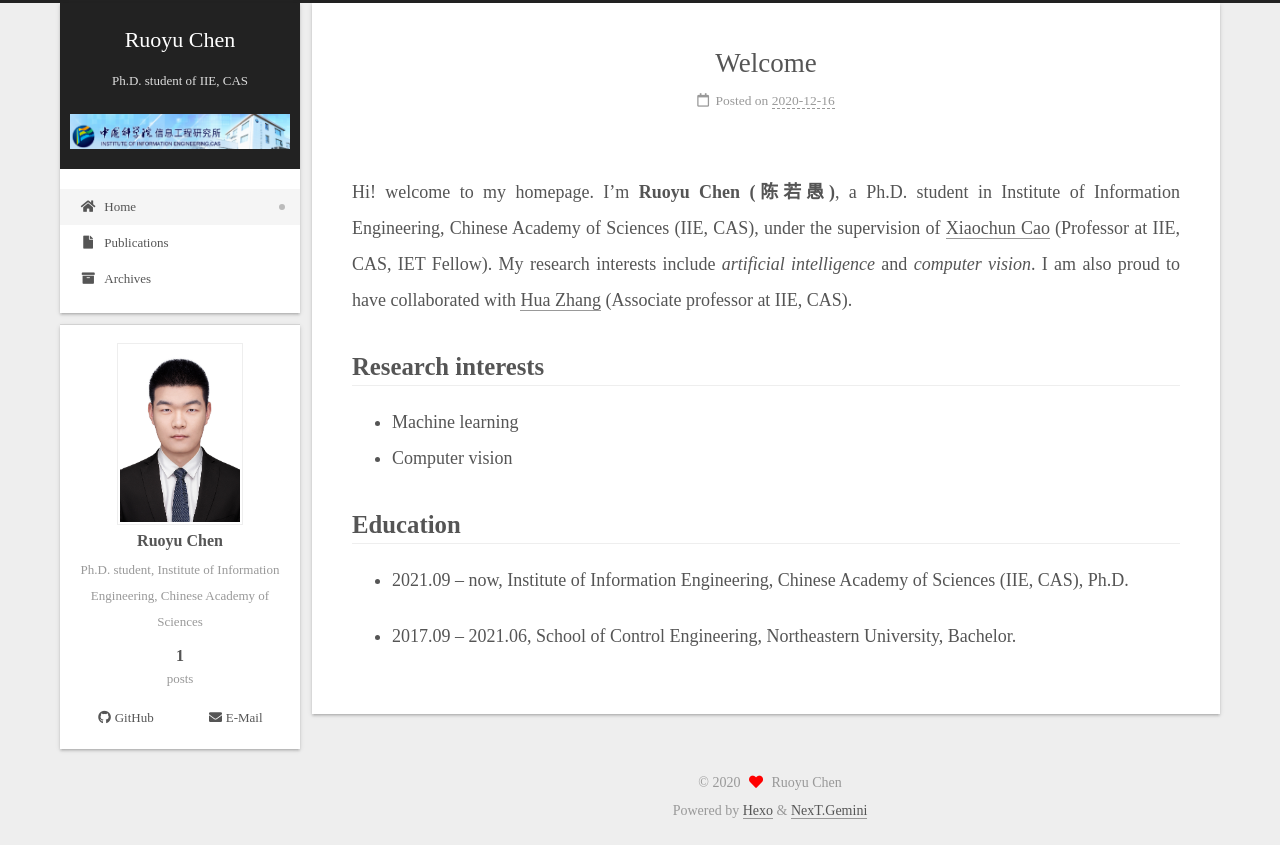
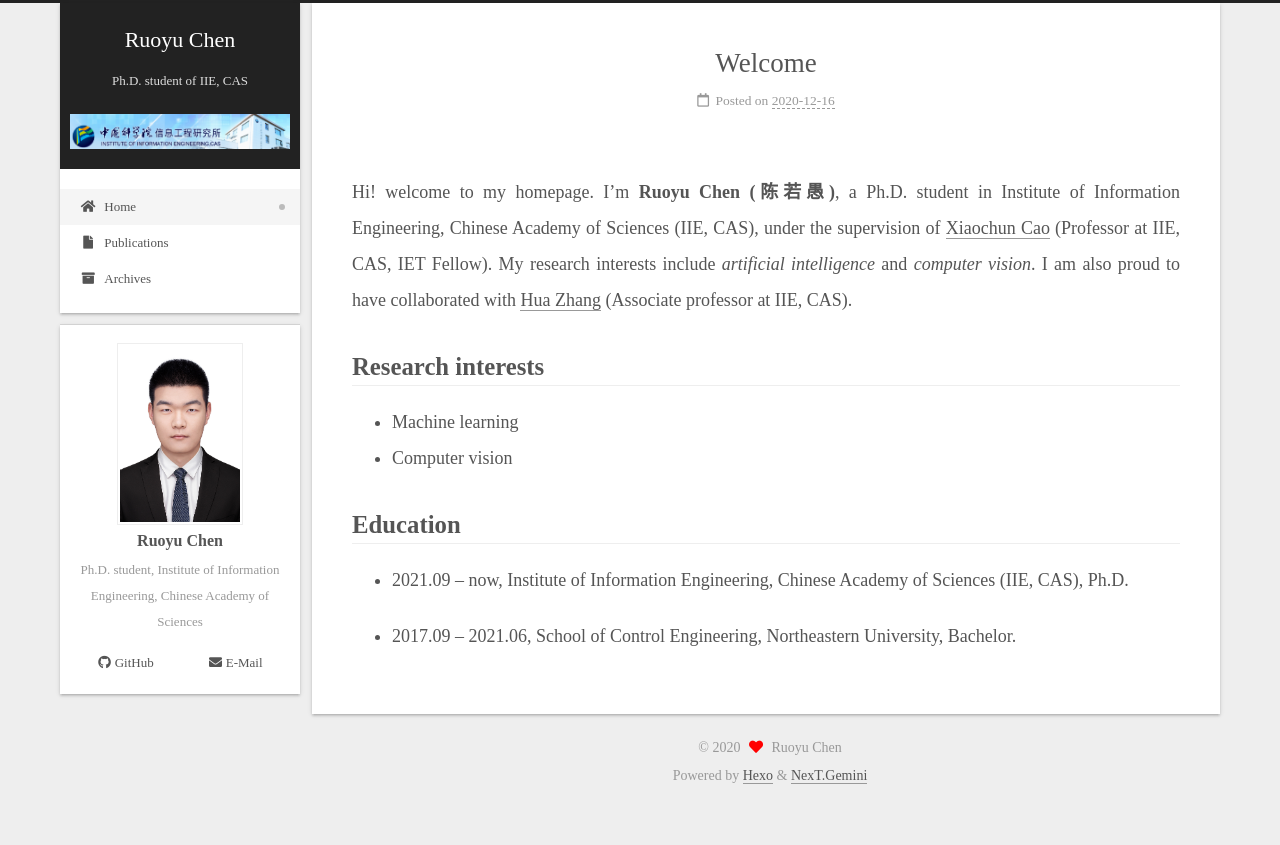
Before and after one commit to RuoyuChen10/RuoyuChen.github.io, a plain HTML site: page index.html in a window 1280 px wide. After the commit the page ends 810 px from the top, so only its background shows below. Drawn offline with Linux system fonts and the light colour scheme.

Commit message:
Site updated: 2020-12-16 19:49:05

```diff
--- a/css/main.css
+++ b/css/main.css
@@ -1168,7 +1168,7 @@ pre .javascript .function {
 }
 .links-of-author a::before,
 .links-of-author span.exturl::before {
-  background: #c2b9d0;
+  background: #ff9fb3;
   border-radius: 50%;
   content: ' ';
   display: inline-block;
@@ -1338,34 +1338,6 @@ pre .javascript .function {
 }
 .post-toc .nav .active-current > a:hover {
   color: #fc6423;
-}
-.site-state {
-  display: flex;
-  justify-content: center;
-  line-height: 1.4;
-  margin-top: 10px;
-  overflow: hidden;
-  text-align: center;
-  white-space: nowrap;
-}
-.site-state-item {
-  padding: 0 15px;
-}
-.site-state-item:not(:first-child) {
-  border-left: 1px solid #eee;
-}
-.site-state-item a {
-  border-bottom: none;
-}
-.site-state-item-count {
-  display: block;
-  font-size: 1em;
-  font-weight: 600;
-  text-align: center;
-}
-.site-state-item-name {
-  color: #999;
-  font-size: 0.8125em;
 }
 .footer {
   color: #999;
--- a/index.html
+++ b/index.html
@@ -285,17 +285,6 @@
   <p class="site-author-name" itemprop="name">Ruoyu Chen</p>
   <div class="site-description" itemprop="description">Ph.D. student, Institute of Information Engineering, Chinese Academy of Sciences</div>
 </div>
-<div class="site-state-wrap motion-element">
-  <nav class="site-state">
-      <div class="site-state-item site-state-posts">
-          <a href="/archives/">
-
-          <span class="site-state-item-count">1</span>
-          <span class="site-state-item-name">posts</span>
-        </a>
-      </div>
-  </nav>
-</div>
   <div class="links-of-author motion-element">
       <span class="links-of-author-item">
         <a href="https://github.com/Ruoyuchen10" title="GitHub → https:&#x2F;&#x2F;github.com&#x2F;Ruoyuchen10" rel="noopener" target="_blank"><i class="fab fa-github fa-fw"></i>GitHub</a>
```
Also changed, not shown: 2020/12/16/Welcome/index.html (+0 -11 lines), Publications/index.html (+0 -11 lines), archives/2020/12/index.html (+0 -11 lines), archives/2020/index.html (+0 -11 lines), archives/index.html (+0 -11 lines).
